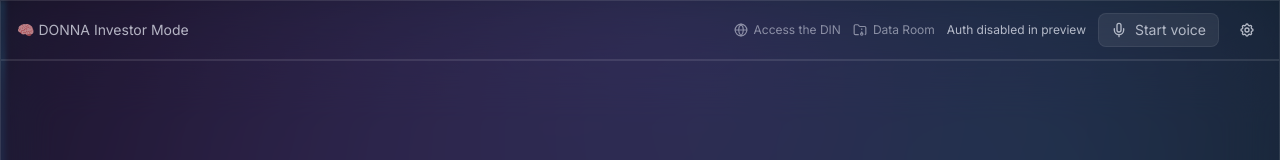
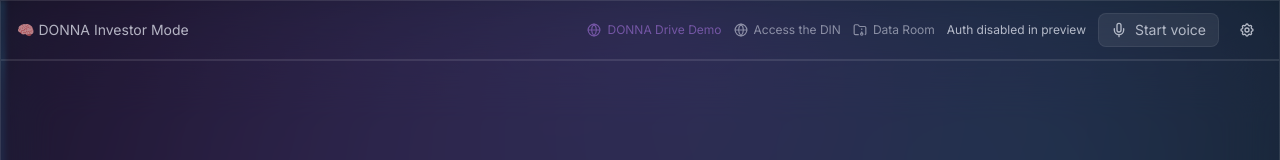
Before and after one commit to bemgmt/donna-facelift, a Next.js app: page /investor/data-room in a window 1280 px wide. Shown: the top 160 px of the page. Built offline with nearby package versions, Linux system fonts and the light colour scheme; no server answers; what @openai/agents-realtime would draw is missing.

Commit message:
Add DONNA Drive navigation link to header toolbar

```diff
--- a/features/investor/components/investor-header-toolbar.tsx
+++ b/features/investor/components/investor-header-toolbar.tsx
@@ -16,6 +16,13 @@ export function InvestorHeaderToolbar() {
 
   return (
     <div className="flex items-center gap-3 text-xs opacity-70">
+      <Link
+        href="/drive"
+        className="flex items-center gap-1.5 text-xs opacity-70 hover:opacity-100 transition-opacity text-purple-400 hover:text-purple-300"
+      >
+        <Globe className="w-3.5 h-3.5" />
+        <span>DONNA Drive Demo</span>
+      </Link>
       <Link
         href="/din"
         className="flex items-center gap-1.5 text-xs opacity-70 hover:opacity-100 transition-opacity"
```
